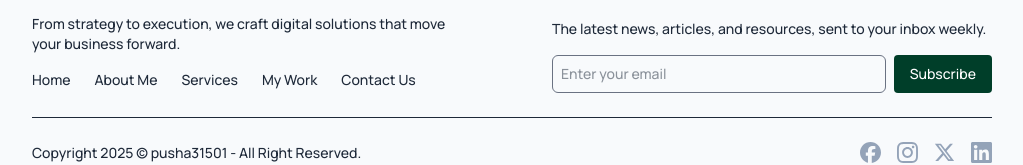
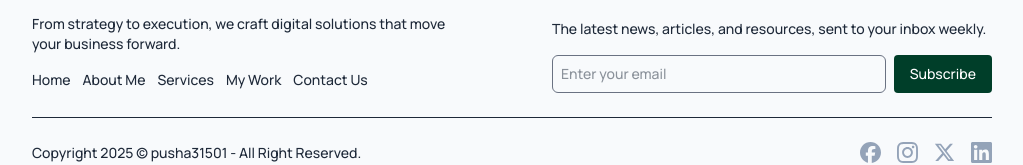
Before and after one commit to pusha31501/agencyTech, a React (Vite) app: page / in a window 1280 px wide. Shown: the part 3201-3366 px from the top of the page, without its empty margins (128-1151 px from the left). Built offline with nearby package versions, Linux system fonts and the light colour scheme; a web font is replaced by a local one.

Commit message:
footer space

```diff
--- a/src/components/Footer.jsx
+++ b/src/components/Footer.jsx
@@ -29,8 +29,8 @@ const Footer = ({ theme }) => {
             From strategy to execution, we craft digital solutions that move
             your business forward.
           </p>
-          <div className="pt-4 text-sm">
-            <ul className="flex gap-6">
+          <div className="pt-4 text-sm ">
+            <ul className="flex gap-3">
               <li className=" dark:hover:underline">
                 <a href="#hero">Home</a>
               </li>
```
